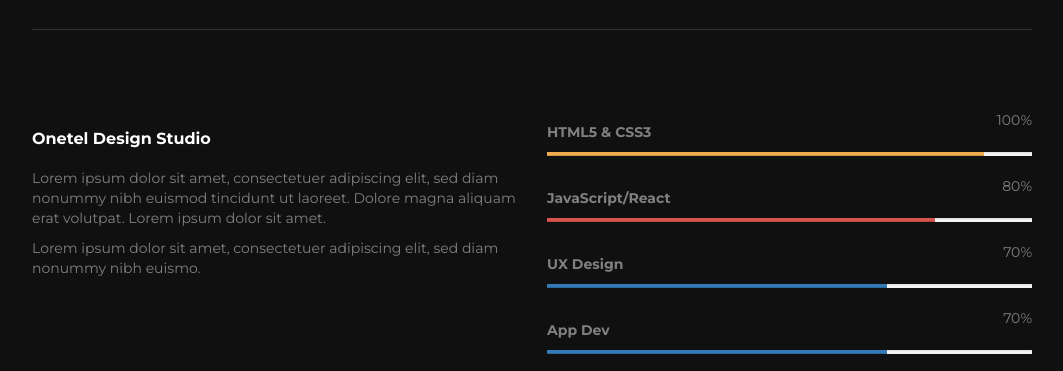
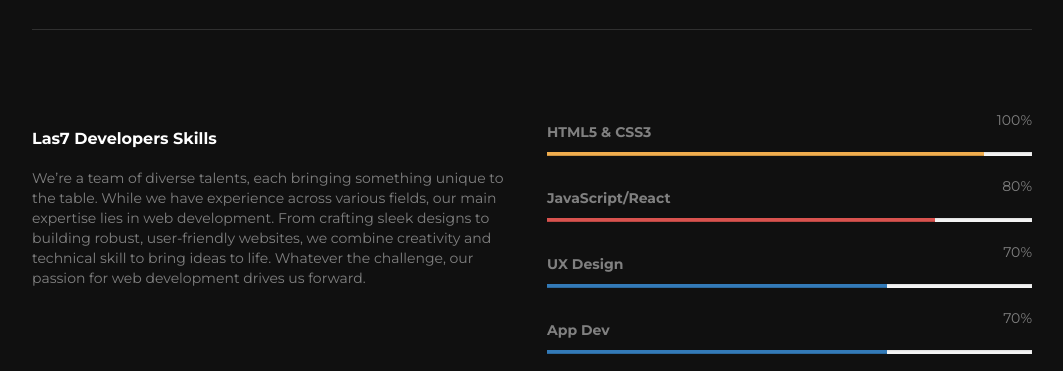
Before and after one commit to HassanEnglish24/Las7devs, a plain HTML site: page about.html in a window 1280 px wide. Shown: the part 1640-2011 px from the top of the page, without its empty margins (108-1171 px from the left). Drawn offline with Linux system fonts and the light colour scheme.

Commit message:
Update about.html

```diff
--- a/about.html
+++ b/about.html
@@ -140,9 +140,8 @@ http://www.templatemo.com/tm-468-onetel
               <hr>
             </div>
             <div class="col-md-6 col-sm-6">
-              <h3>Onetel Design Studio</h3>
-              <p>Lorem ipsum dolor sit amet, consectetuer adipiscing elit, sed diam nonummy nibh euismod tincidunt ut laoreet. Dolore magna aliquam erat volutpat. Lorem ipsum dolor sit amet.</p>
-              <p>Lorem ipsum dolor sit amet, consectetuer adipiscing elit, sed diam nonummy nibh euismo.</p>
+              <h3>Las7 Developers Skills</h3>
+              <p>We’re a team of diverse talents, each bringing something unique to the table. While we have experience across various fields, our main expertise lies in web development. From crafting sleek designs to building robust, user-friendly websites, we combine creativity and technical skill to bring ideas to life. Whatever the challenge, our passion for web development drives us forward.</p>
             </div>
             <div class="col-md-6 col-sm-6">
               <strong>HTML5 &AMP; CSS3</strong>
```
